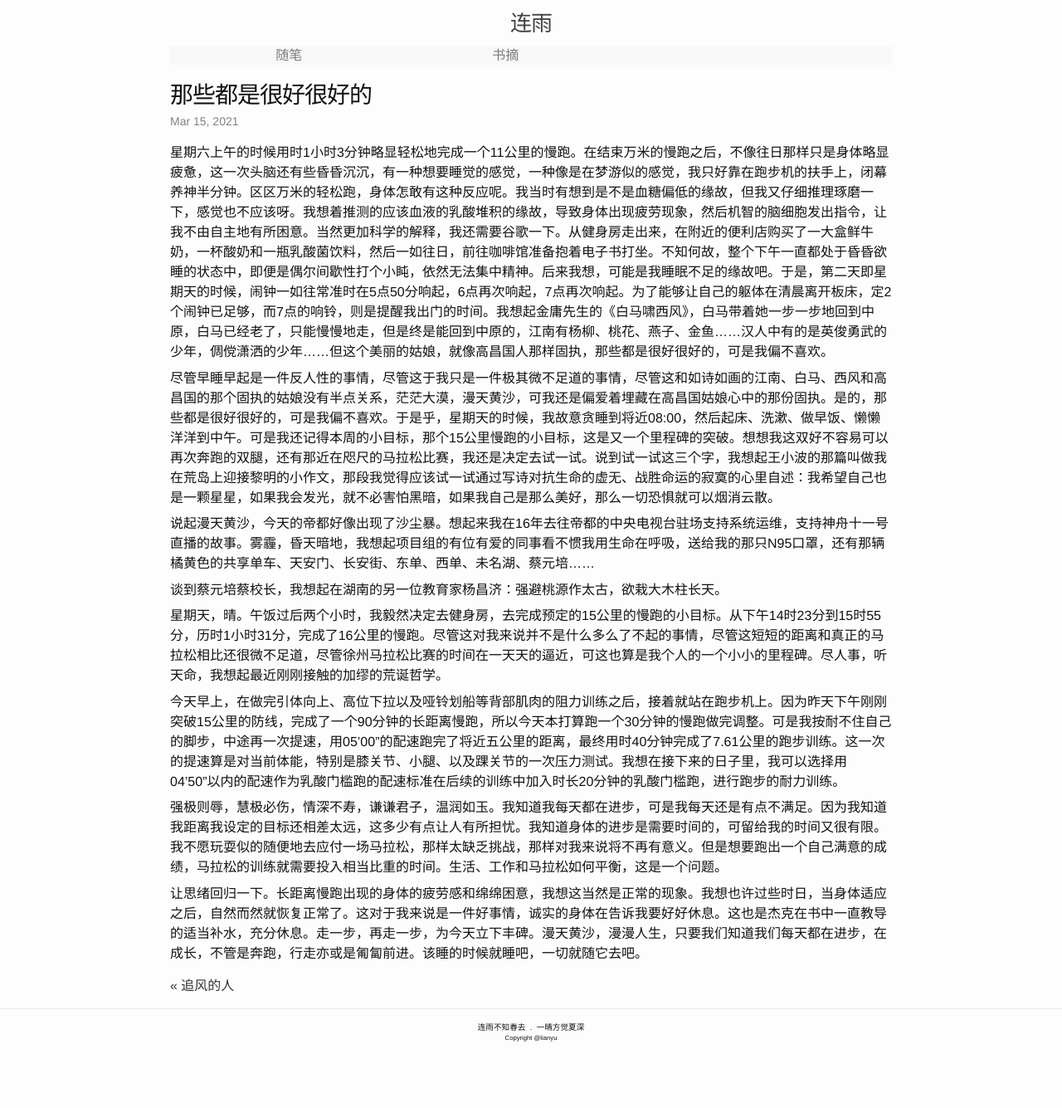
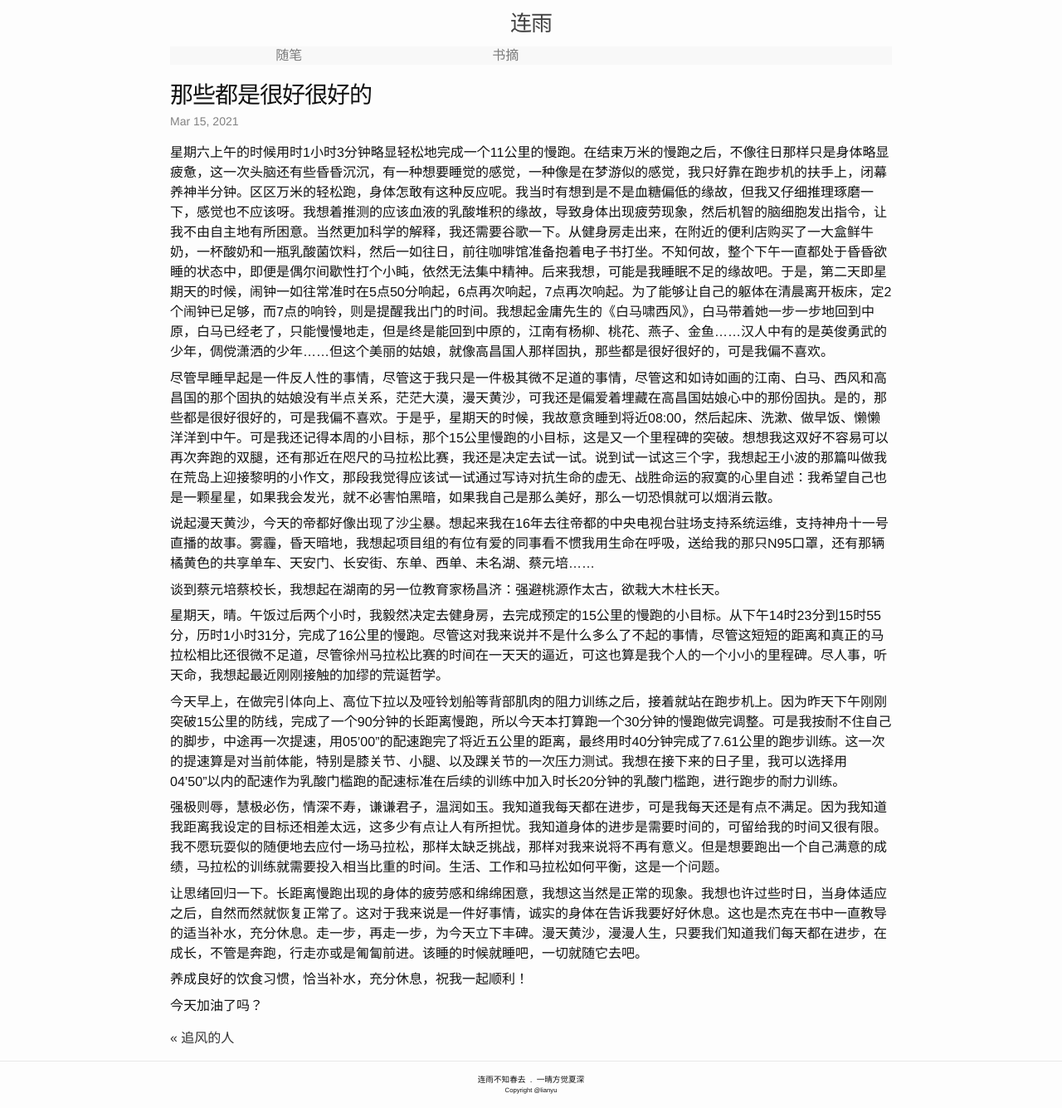
Before and after one commit to lianyu1115/lianyu, a Jekyll site: the page built from _essays/2021-03-15-那些都是很好很好的.md, in a window 1280 px wide. Shown: the whole page at 83% size. Built offline with Jekyll 4.4.1, drawn with Linux system fonts in a browser that asks for light colours; before the commit the page ends 1272 px from its top, so only the background shows below that.

Commit message:
Update 2021-03-15-那些都是很好很好的.md

```diff
--- a/_essays/2021-03-15-那些都是很好很好的.md
+++ b/_essays/2021-03-15-那些都是很好很好的.md
@@ -21,3 +21,7 @@ tags: ''
 强极则辱，慧极必伤，情深不寿，谦谦君子，温润如玉。我知道我每天都在进步，可是我每天还是有点不满足。因为我知道我距离我设定的目标还相差太远，这多少有点让人有所担忧。我知道身体的进步是需要时间的，可留给我的时间又很有限。我不愿玩耍似的随便地去应付一场马拉松，那样太缺乏挑战，那样对我来说将不再有意义。但是想要跑出一个自己满意的成绩，马拉松的训练就需要投入相当比重的时间。生活、工作和马拉松如何平衡，这是一个问题。
 
 让思绪回归一下。长距离慢跑出现的身体的疲劳感和绵绵困意，我想这当然是正常的现象。我想也许过些时日，当身体适应之后，自然而然就恢复正常了。这对于我来说是一件好事情，诚实的身体在告诉我要好好休息。这也是杰克在书中一直教导的适当补水，充分休息。走一步，再走一步，为今天立下丰碑。漫天黄沙，漫漫人生，只要我们知道我们每天都在进步，在成长，不管是奔跑，行走亦或是匍匐前进。该睡的时候就睡吧，一切就随它去吧。
+
+养成良好的饮食习惯，恰当补水，充分休息，祝我一起顺利！
+
+今天加油了吗？
```
